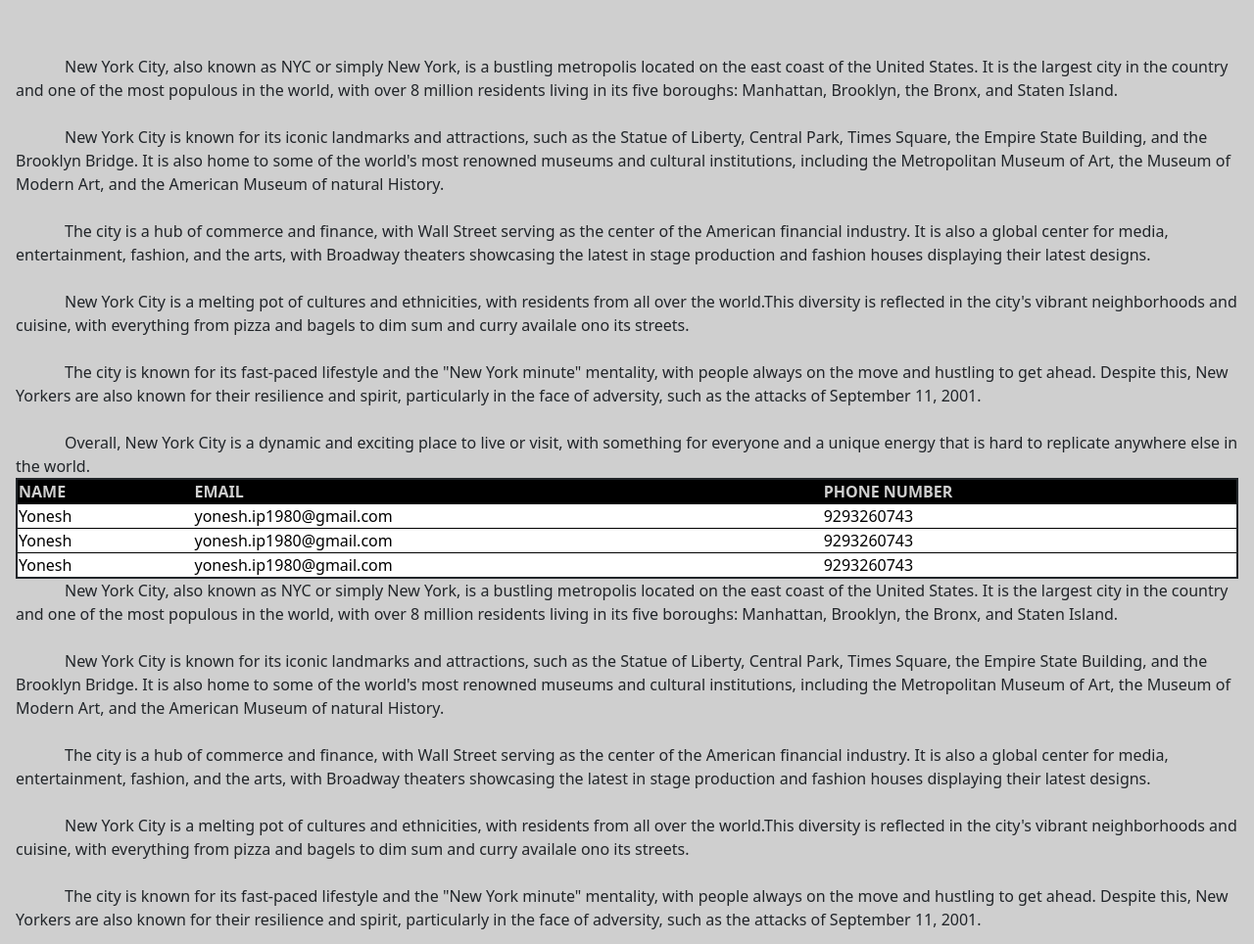
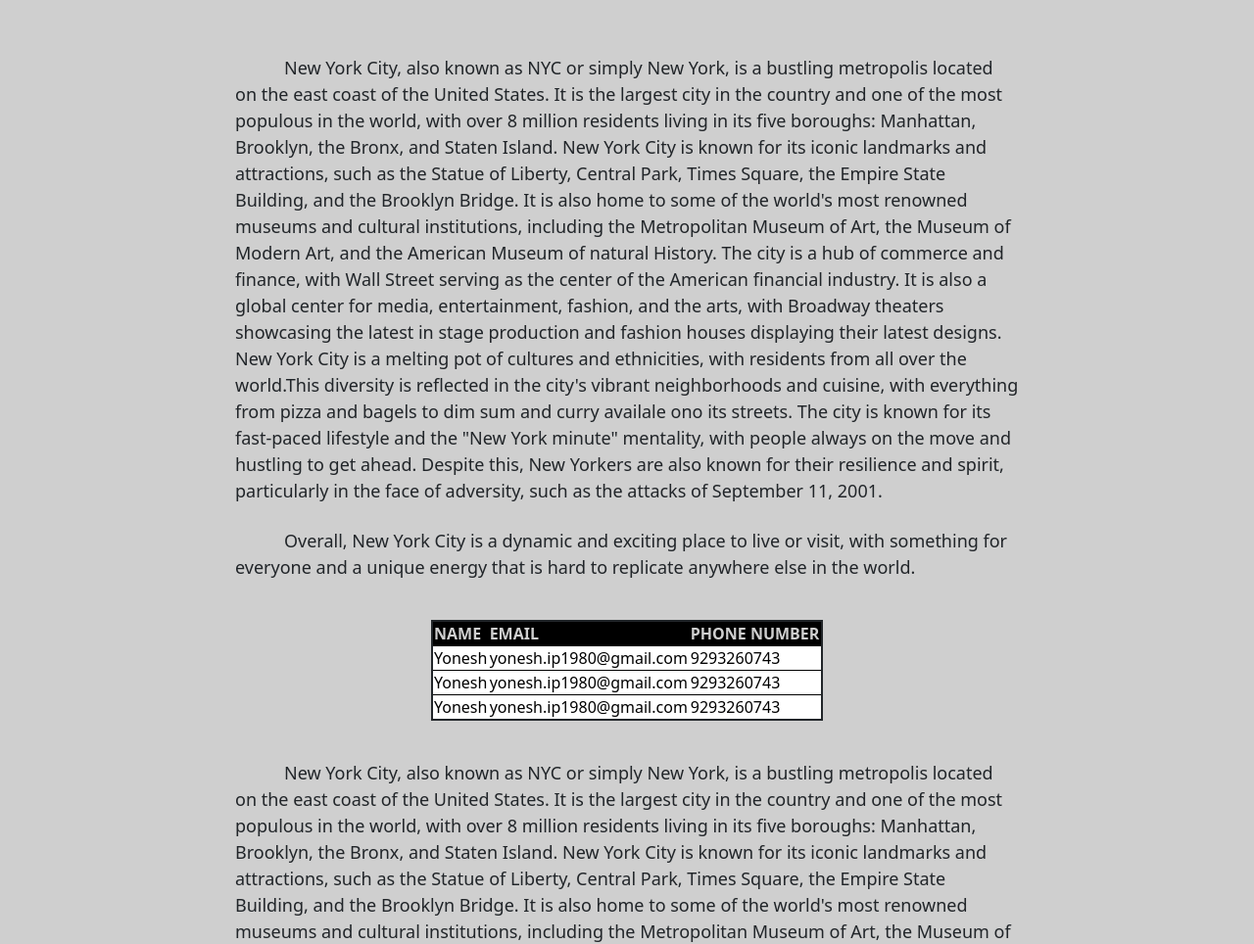
Before and after one commit to Yonesh-Thapa/module2, a plain HTML site: page index.html in a window 1280 px wide. Shown: the part 280-1244 px from the top of the page at 98% size. Drawn offline with nearby package versions, Linux system fonts and the light colour scheme.

Commit message:
changed paragrah style

```diff
--- a/css/style.css
+++ b/css/style.css
@@ -4,7 +4,7 @@ body {
     padding:0;
 }
 body .content{
-    padding: 1rem;
+    padding: 1rem 15rem;
 
 }
 h1{
@@ -41,11 +41,12 @@ p{
     text-align: left;
     margin:auto;
     padding:auto;
+    font-size:large;
 }
 
 table{
-    margin:auto;
-    width: 100%;
+    margin:40px auto;
+    width:50%;
     border: 2px solid;
     border-collapse: collapse;
 }
--- a/index.html
+++ b/index.html
@@ -18,30 +18,18 @@
         located on the east coast of the United States. It is the largest city in the
         country and one of the most populous in the world, with over 8 million residents
         living in its five boroughs: Manhattan, Brooklyn, the Bronx, and Staten Island.
-    </p>
-    <br>
-    <p>
         New York City is known for its iconic landmarks and attractions, such as the Statue
         of Liberty, Central Park, Times Square, the Empire State Building, and the Brooklyn Bridge.
         It is also home to some of the world's most renowned museums and cultural institutions,
         including the Metropolitan Museum of Art, the Museum of Modern Art, and the American
         Museum of natural History.
-    </p>
-    <br>
-    <p>
         The city is a hub of commerce and finance, with Wall Street serving as the center
         of the American financial industry. It is also a global center for media, entertainment,
         fashion, and the arts, with Broadway theaters showcasing the latest in stage production
         and fashion houses displaying their latest designs.
-    </p>
-    <br>
-    <p>
         New York City is a melting pot of cultures and ethnicities, with residents from all over
         the world.This diversity is reflected in the city's vibrant neighborhoods and cuisine, with
         everything from pizza and bagels to dim sum and curry availale ono its streets.
-    </p>
-    <br>
-    <p>
         The city is known for its fast-paced lifestyle and the "New York minute" mentality,
         with people always on the move and hustling to get ahead. Despite this, New Yorkers are also known for
         their resilience and spirit, particularly in the face of adversity, such as the attacks of
@@ -103,30 +91,17 @@
         located on the east coast of the United States. It is the largest city in the
         country and one of the most populous in the world, with over 8 million residents
         living in its five boroughs: Manhattan, Brooklyn, the Bronx, and Staten Island.
-    </p>
-    <br>
-    <p>
         New York City is known for its iconic landmarks and attractions, such as the Statue
         of Liberty, Central Park, Times Square, the Empire State Building, and the Brooklyn Bridge.
         It is also home to some of the world's most renowned museums and cultural institutions,
         including the Metropolitan Museum of Art, the Museum of Modern Art, and the American
         Museum of natural History.
-    </p>
-    <br>
-    <p>
         The city is a hub of commerce and finance, with Wall Street serving as the center
         of the American financial industry. It is also a global center for media, entertainment,
         fashion, and the arts, with Broadway theaters showcasing the latest in stage production
-        and fashion houses displaying their latest designs.
-    </p>
-    <br>
-    <p>
         New York City is a melting pot of cultures and ethnicities, with residents from all over
         the world.This diversity is reflected in the city's vibrant neighborhoods and cuisine, with
         everything from pizza and bagels to dim sum and curry availale ono its streets.
-    </p>
-    <br>
-    <p>
         The city is known for its fast-paced lifestyle and the "New York minute" mentality,
         with people always on the move and hustling to get ahead. Despite this, New Yorkers are also known for
         their resilience and spirit, particularly in the face of adversity, such as the attacks of
@@ -188,30 +163,18 @@
         located on the east coast of the United States. It is the largest city in the
         country and one of the most populous in the world, with over 8 million residents
         living in its five boroughs: Manhattan, Brooklyn, the Bronx, and Staten Island.
-    </p>
-    <br>
-    <p>
         New York City is known for its iconic landmarks and attractions, such as the Statue
         of Liberty, Central Park, Times Square, the Empire State Building, and the Brooklyn Bridge.
         It is also home to some of the world's most renowned museums and cultural institutions,
         including the Metropolitan Museum of Art, the Museum of Modern Art, and the American
         Museum of natural History.
-    </p>
-    <br>
-    <p>
         The city is a hub of commerce and finance, with Wall Street serving as the center
         of the American financial industry. It is also a global center for media, entertainment,
         fashion, and the arts, with Broadway theaters showcasing the latest in stage production
         and fashion houses displaying their latest designs.
-    </p>
-    <br>
-    <p>
         New York City is a melting pot of cultures and ethnicities, with residents from all over
         the world.This diversity is reflected in the city's vibrant neighborhoods and cuisine, with
         everything from pizza and bagels to dim sum and curry availale ono its streets.
-    </p>
-    <br>
-    <p>
         The city is known for its fast-paced lifestyle and the "New York minute" mentality,
         with people always on the move and hustling to get ahead. Despite this, New Yorkers are also known for
         their resilience and spirit, particularly in the face of adversity, such as the attacks of
```
